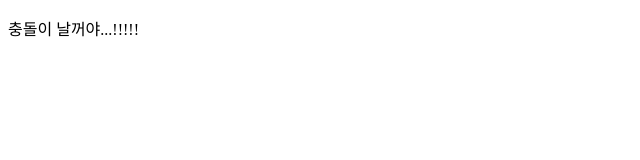
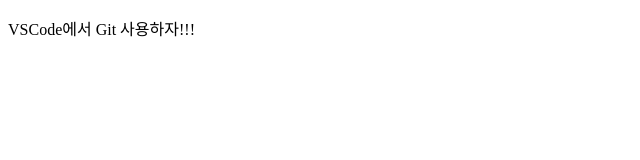
Before and after one commit to mulddang2/GitInitTest, a plain HTML site: page index.html in a window 1280 px wide. Shown: the whole page, without its empty margins (0-640 px from the left). Drawn offline with Linux system fonts and the light colour scheme.

Commit message:
VSCode 에서 커밋!

```diff
--- a/index.html
+++ b/index.html
@@ -7,6 +7,6 @@
     <title>이건 새로운 기능!!</title>
 </head>
 <body>
-    <p>충돌이 날꺼야...!!!!!</p>
+    <p>VSCode에서 Git 사용하자!!!</p>
 </body>
 </html>
```
